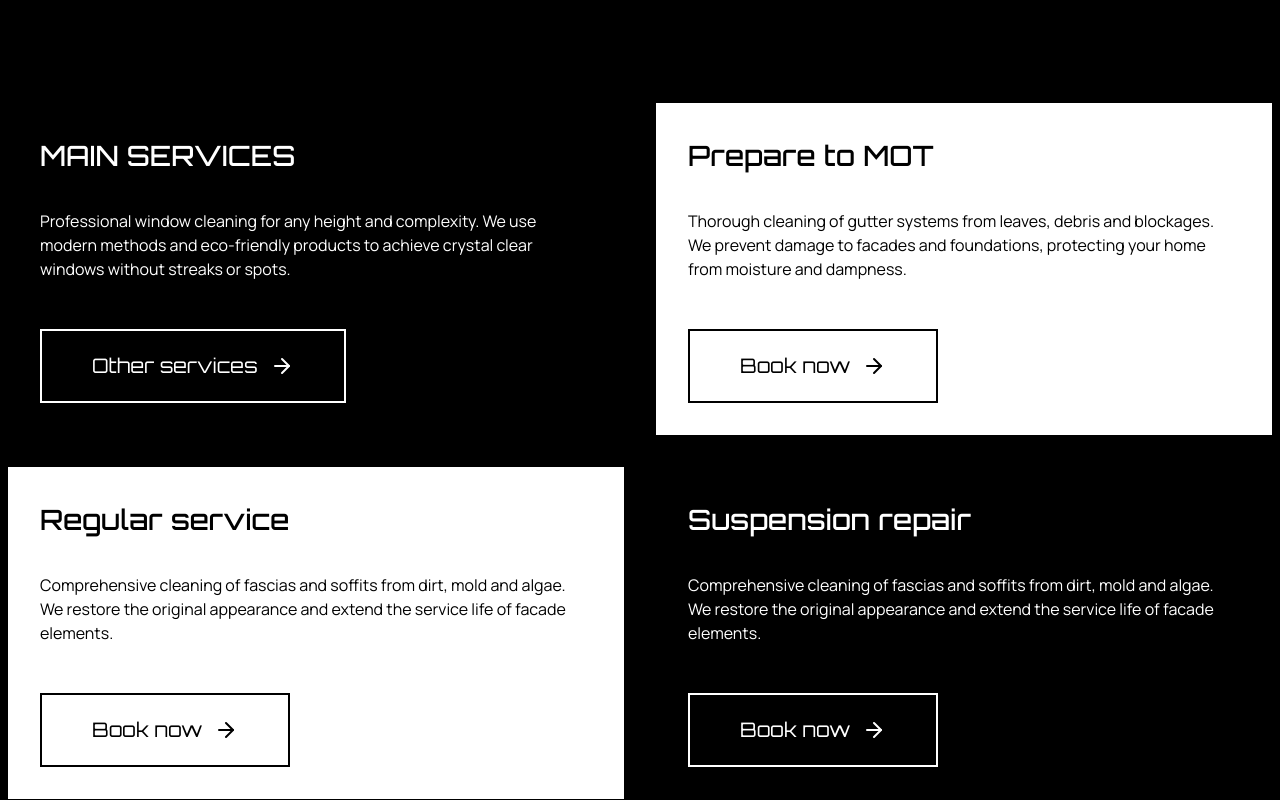
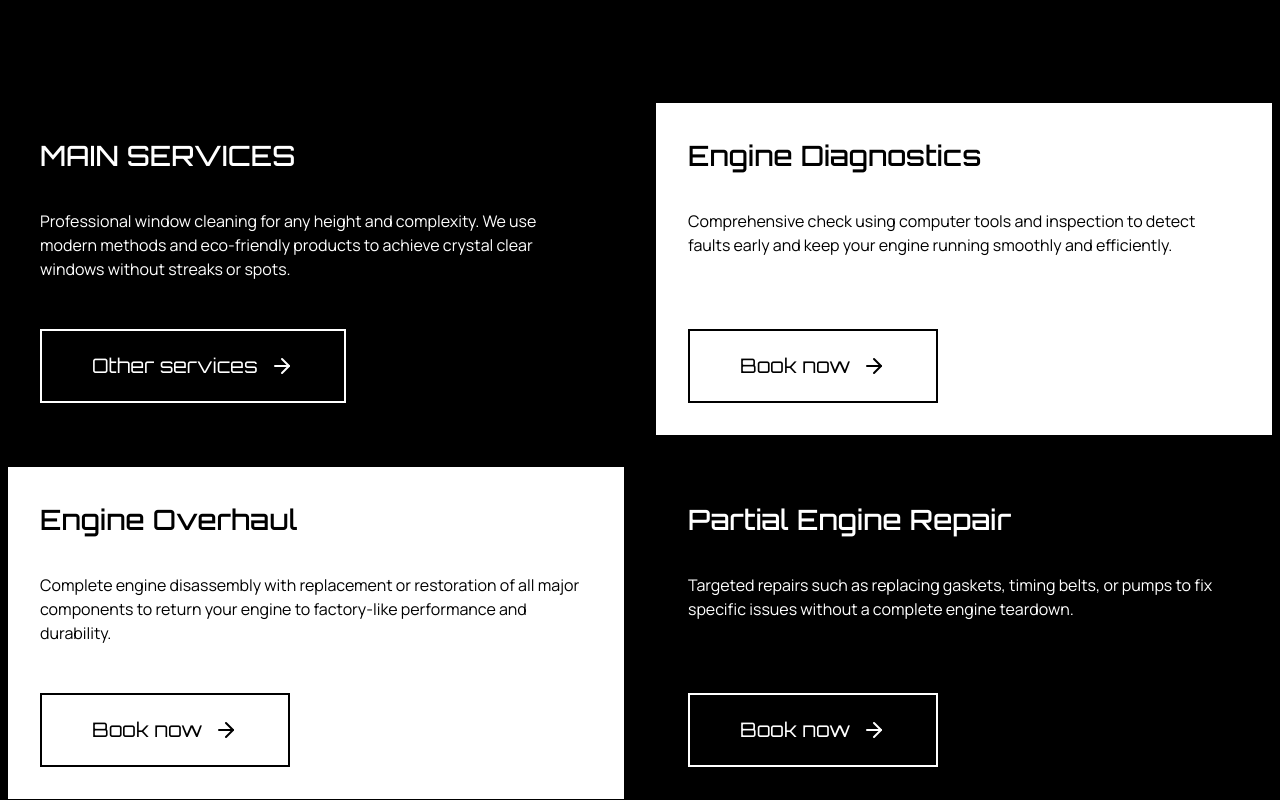
Before and after one commit to TetraQuadra/service-landing, a Next.js app: page / in a window 1280 px wide. Shown: the part 1300-2100 px from the top of the page. Built offline with nearby package versions, Linux system fonts and the light colour scheme.

Commit message:
change: wording on main services, logo

```diff
--- a/src/sections/Header.tsx
+++ b/src/sections/Header.tsx
@@ -40,7 +40,7 @@ const Header = () => {
             <div className="flex justify-between items-center">
                 <Link href="/" className="flex items-center gap-2">
                     <Image src="/logo.svg" alt="Logo" width={45} height={35} />
-                    <span className="text-xl font-[500] font-[Orbitron]">YuraFix</span>
+                    <span className="text-xl font-[500] font-[Orbitron]">YuriyFix</span>
                 </Link>
                 <nav className="md:flex items-center gap-11 max-md:hidden max-lg:gap-6">
                     {navLinks.map((link) => (
--- a/src/sections/MainServices.tsx
+++ b/src/sections/MainServices.tsx
@@ -12,18 +12,18 @@ const MainServices = () => {
             link: "/other-services",
         },
         {
-            title: "Prepare to MOT",
-            description: "Thorough cleaning of gutter systems from leaves, debris and blockages. We prevent damage to facades and foundations, protecting your home from moisture and dampness.",
+            title: "Engine Diagnostics",
+            description: "Comprehensive check using computer tools and inspection to detect faults early and keep your engine running smoothly and efficiently.",
             link: "#contact",
         },
         {
-            title: "Regular service",
-            description: "Comprehensive cleaning of fascias and soffits from dirt, mold and algae. We restore the original appearance and extend the service life of facade elements.",
+            title: "Engine Overhaul",
+            description: "Complete engine disassembly with replacement or restoration of all major components to return your engine to factory-like performance and durability.",
             link: "#contact",
         },
         {
-            title: "Suspension repair",
-            description: "Comprehensive cleaning of fascias and soffits from dirt, mold and algae. We restore the original appearance and extend the service life of facade elements.",
+            title: "Partial Engine Repair",
+            description: "Targeted repairs such as replacing gaskets, timing belts, or pumps to fix specific issues without a complete engine teardown.",
             link: "#contact",
         },
     ];
```
